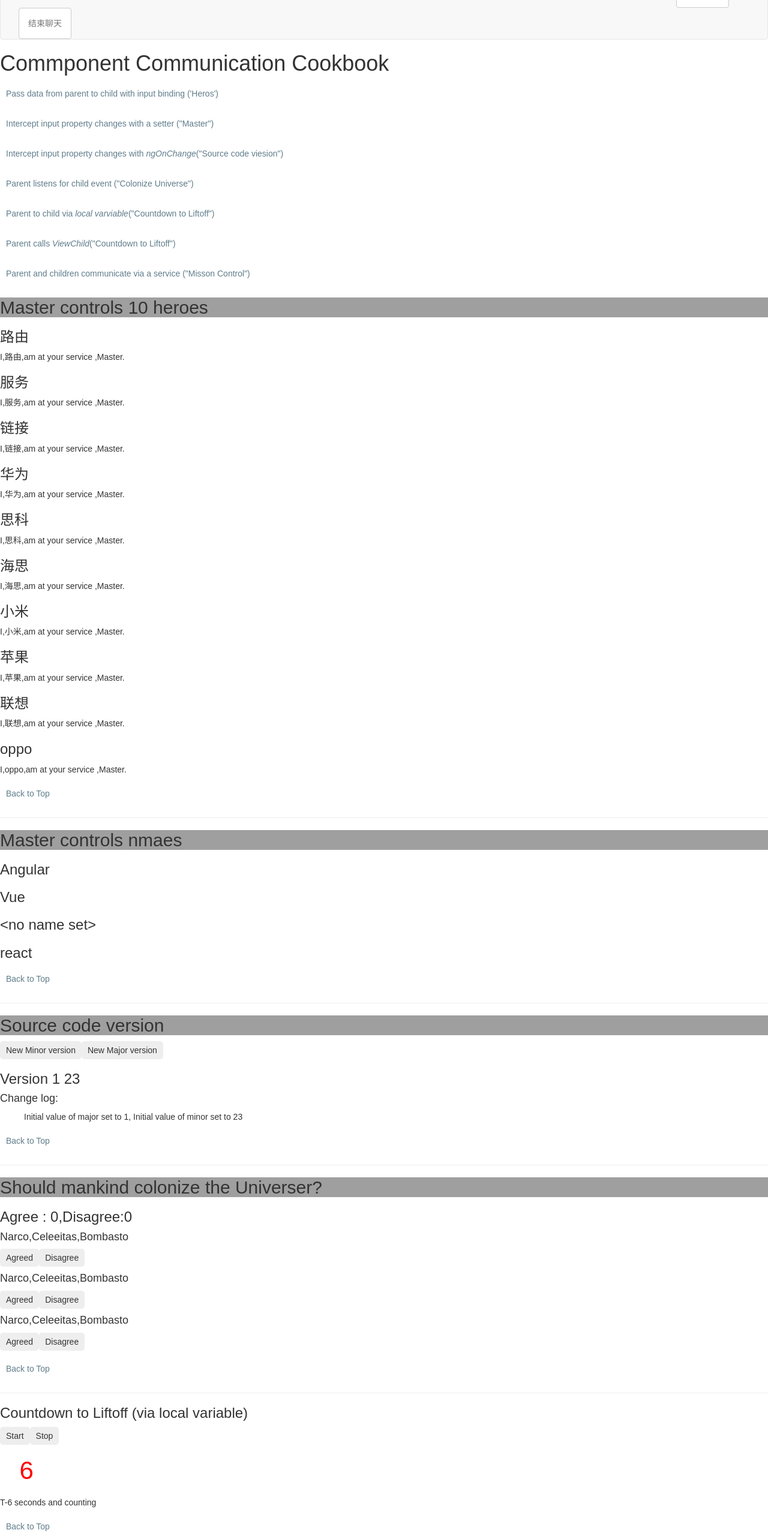
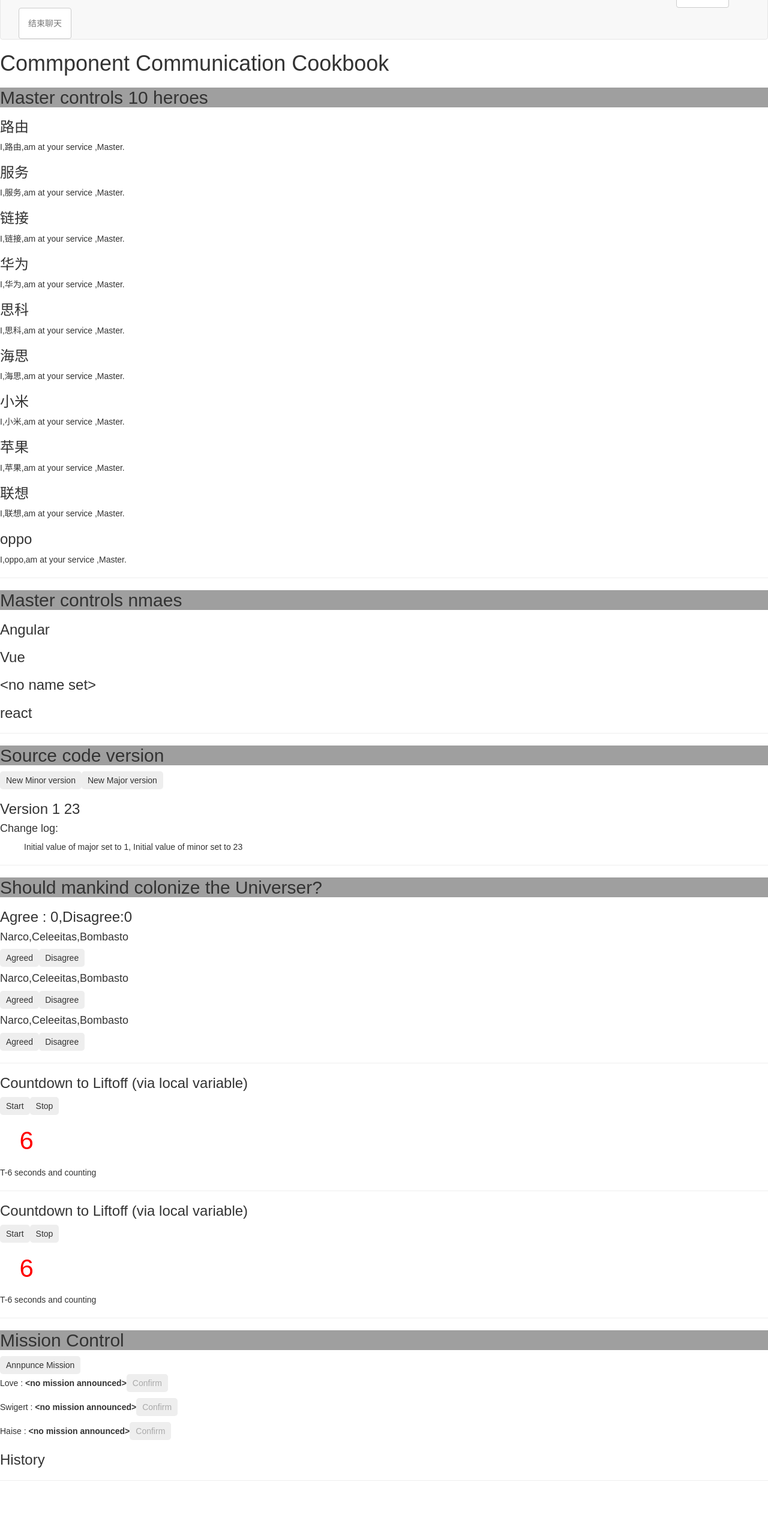
Before and after one commit to xdw898618984/gulpWep, an Angular app: page /test5 in a window 1280 px wide. Shown: the part 40-2606 px from the top of the page at 60% size. After the commit the page ends 2529 px from the top, so only its background shows below. Built offline with nearby package versions, Linux system fonts and the light colour scheme.

Commit message:
复杂组件交互

```diff
--- a/src/app/common/test5/test5.component.html
+++ b/src/app/common/test5/test5.component.html
@@ -1,53 +1,53 @@
 <!DOCTYPE html>
 <h1 id="top"> Commponent Communication Cookbook</h1>
-<a href="#parent-to-child">Pass data from parent to child with input binding ('Heros')</a>
+<!-- <a href="#parent-to-child">Pass data from parent to child with input binding ('Heros')</a>
 <a href="#parent-to-child-setter">Intercept input property changes with a setter ("Master")</a>
 <a href="#parent-to-child-on-changes">Intercept input property changes with <i>ngOnChange</i>("Source code viesion")</a>
 <a href="#child-to-parent">Parent listens for child event ("Colonize Universe")</a>
 <a href="#child-to-parent-local-var">Parent to child via <i>local varviable</i>("Countdown to Liftoff")</a>
 <a href="#child-to-parent-view-child">Parent calls <i>ViewChild</i>("Countdown to Liftoff")</a>
-<a href="#bidirectional-service">Parent and children communicate via a service ("Misson Control")</a>
+<a href="#bidirectional-service">Parent and children communicate via a service ("Misson Control")</a> -->
 
 <div id="parent-to-child">
     <app-hero-parent></app-hero-parent>
 </div>
-<a href="#top" class="to-top">Back to Top</a>
+<!-- <a href="#top" class="to-top">Back to Top</a> -->
 <hr>
 <div id="parent-to-child-setter">
     <app-name-parent></app-name-parent>
 </div>
 
-<a href="#top" class="to-top">Back to Top</a>
+<!-- <a href="#top" class="to-top">Back to Top</a> -->
 <hr>
 <div id="parent-to-child-on-changes">
     <app-version-parent></app-version-parent>
 </div>
 
-<a href="#top" class="to-top">Back to Top</a>
+<!-- <a href="#top" class="to-top">Back to Top</a> -->
 <hr>
 <div id="child-to-parent">
 
     <app-vote-taker></app-vote-taker>
 </div>
-<a href="#top" class="to-top">Back to Top</a>
+<!-- <a href="#top" class="to-top">Back to Top</a> -->
 <hr>
 <div id="parent-to-child-local-var">
 
     <app-countdown-parent-lv></app-countdown-parent-lv>
 </div>
 
-<a href="#top" class="to-top">Back to Top</a>
+<!-- <a href="#top" class="to-top">Back to Top</a> -->
 <hr>
 <div id="parent-to-view-child">
     <app-countdown-parent-vc></app-countdown-parent-vc>
 </div>
 
-<a href="#top" class="to-top">Back to Top</a>
+<!-- <a href="#top" class="to-top">Back to Top</a> -->
 <hr>
 <div id="bidirectional-service">
 
     <app-mission-control></app-mission-control>
 </div>
 
-<a href="#top" class="to-top">Back to Top</a>
+<!-- <a href="#top" class="to-top">Back to Top</a> -->
 <hr>
```
